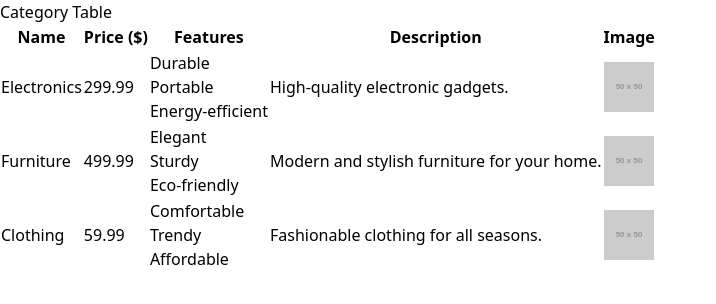
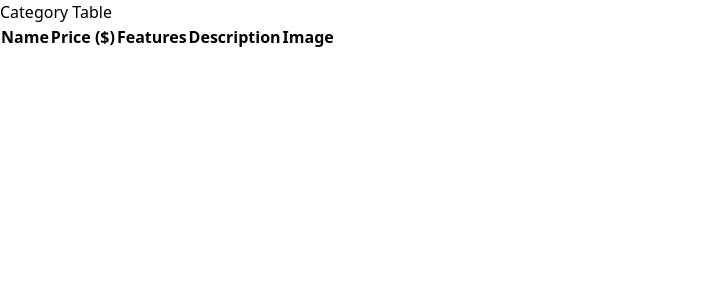
Before and after one commit to hiru1999/Hotel-Management-Frontend, a React (Vite) app: page /categories in a window 1280 px wide. Shown: the top 304 px of the page, without its empty margins (0-716 px from the left). Built offline with nearby package versions, Linux system fonts and the light colour scheme.

Commit message:
Create useState for categories and commented sample data codes

```diff
--- a/src/pages/client-page/categories.jsx
+++ b/src/pages/client-page/categories.jsx
@@ -1,30 +1,32 @@
-import React from "react";
+import React, { useState } from "react";
 
 export default function CategoriesPage(){
 
-    const categories = [
-        {
-            name: "Electronics",
-            price: 299.99,
-            features: ["Durable", "Portable", "Energy-efficient"],
-            description: "High-quality electronic gadgets.",
-            image: "https://via.placeholder.com/50",
-        },
-        {
-            name: "Furniture",
-            price: 499.99,
-            features: ["Elegant", "Sturdy", "Eco-friendly"],
-            description: "Modern and stylish furniture for your home.",
-            image: "https://via.placeholder.com/50",
-        },
-        {
-            name: "Clothing",
-            price: 59.99,
-            features: ["Comfortable", "Trendy", "Affordable"],
-            description: "Fashionable clothing for all seasons.",
-            image: "https://via.placeholder.com/50",
-        },
-    ];
+    const [categories,setCategories] = useState([])
+
+    // const categories = [
+    //     {
+    //         name: "Electronics",
+    //         price: 299.99,
+    //         features: ["Durable", "Portable", "Energy-efficient"],
+    //         description: "High-quality electronic gadgets.",
+    //         image: "https://via.placeholder.com/50",
+    //     },
+    //     {
+    //         name: "Furniture",
+    //         price: 499.99,
+    //         features: ["Elegant", "Sturdy", "Eco-friendly"],
+    //         description: "Modern and stylish furniture for your home.",
+    //         image: "https://via.placeholder.com/50",
+    //     },
+    //     {
+    //         name: "Clothing",
+    //         price: 59.99,
+    //         features: ["Comfortable", "Trendy", "Affordable"],
+    //         description: "Fashionable clothing for all seasons.",
+    //         image: "https://via.placeholder.com/50",
+    //     },
+    // ];
 
     return (
         <div className="container mx-auto p-4">
```
